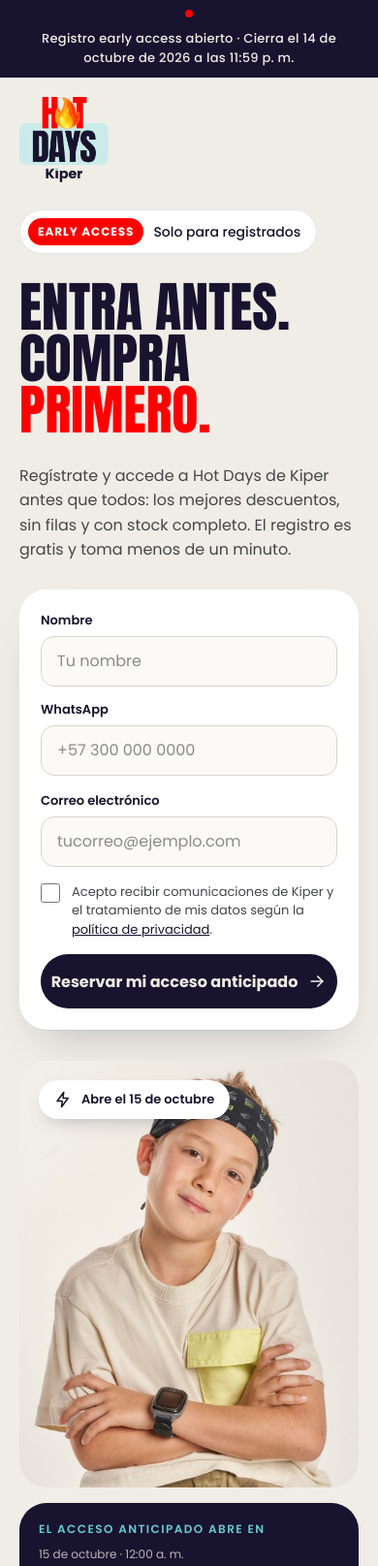
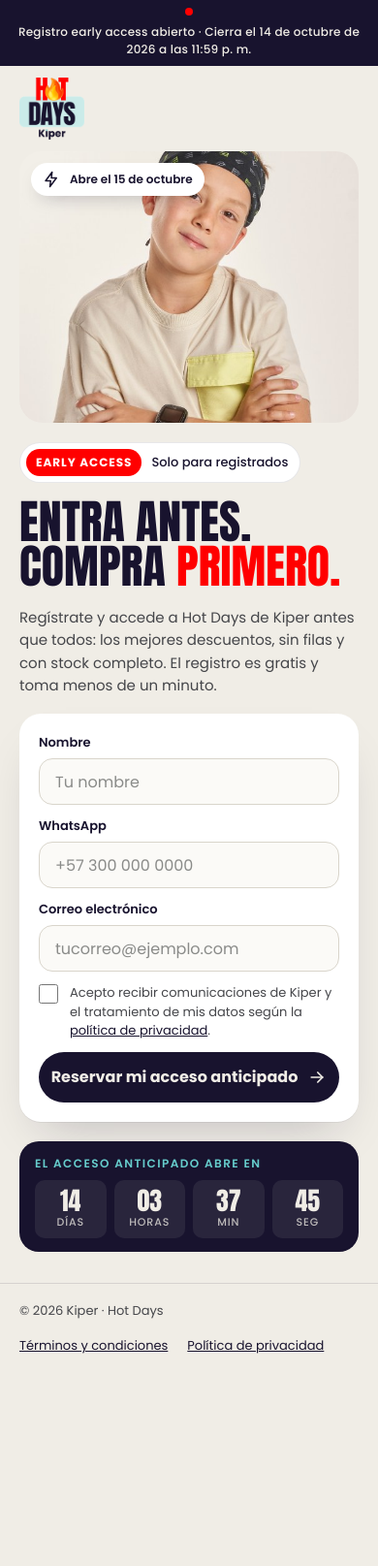
Before and after one commit to Laurakiper/hotdays, a plain HTML site: page index.html in a window 390 px wide. Shown: the top 1615 px of the page at 97% size. After the commit the page ends 1416 px from the top, so only its background shows below. Drawn offline with Linux system fonts and the light colour scheme.

Commit message:
Add files via upload

```diff
--- a/index.html
+++ b/index.html
@@ -170,7 +170,9 @@
 
       try {
         if (SCRIPT_URL.startsWith('https://')) {
-          await fetch(SCRIPT_URL, {
+          // Si Google tarda más de 4 s, seguimos a gracias (el registro igual llega)
+          const timeout = new Promise((resolve) => setTimeout(resolve, 4000));
+          await Promise.race([timeout, fetch(SCRIPT_URL, {
             method: 'POST',
             mode: 'no-cors',
             body: new URLSearchParams({
@@ -179,8 +181,9 @@
               correo,
               consent: 'true',
               origen: 'landing-hotdays-early-access'
-            })
-          });
+            }),
+            keepalive: true
+          })]);
         } else {
           console.warn('SCRIPT_URL no está configurada: el registro no se guardó.');
         }
--- a/styles.css
+++ b/styles.css
@@ -328,9 +328,39 @@
 .site-footer nav { display: flex; gap: 20px; }
 
 @media (max-width: 760px) {
+  .topbar { font-size: 12px; padding: 8px 16px; gap: 8px; }
+  .site-header { padding-block: 12px; }
+  .site-header .logo { height: 64px; }
+  .site-header .btn-pill { display: none; }
+
+  /* En celular: foto corta arriba, luego texto y formulario, contador al final */
+  .hero { gap: 20px; padding-bottom: 32px; padding-top: 0; }
+  .visual { display: contents; }
+  .photo { order: 0; min-height: 0; height: 280px; border-radius: 24px; flex-grow: 0; }
+  .photo img { object-position: center 35%; }
+  .hero-copy { order: 1; gap: 18px; }
+  .countdown { order: 2; padding: 14px 16px; border-radius: 20px; gap: 8px; }
+  .countdown .when { display: none; }
+  .countdown .num { font-size: 26px; }
+  .countdown .unit { padding: 8px 4px; border-radius: 10px; }
   .vtext { display: none; }
-  .photo { min-height: 440px; border-radius: 28px; }
-  .site-header .btn-pill { display: none; }
+  .chip { left: 12px; top: 12px; padding: 8px 12px; font-size: 12px; }
+
+  .badge { font-size: 13px; padding: 6px 12px 6px 6px; }
+  .hero h1 { font-size: 48px; }
+  .lead { font-size: 15px; line-height: 1.55; }
+  .card { padding: 20px; border-radius: 22px; }
+  .form { gap: 12px; }
+  .row { gap: 12px; }
+  .field input { height: 48px; }
+  .btn-primary { height: 52px; }
+
+  /* Gracias: sin foto en celular, el mensaje es lo importante */
+  .thanks .visual { display: none; }
+  .thanks h1 { font-size: 46px; }
+  .check { width: 56px; height: 56px; }
+
+  .site-footer .wrap { padding-block: 18px; }
 }
 
 @media (prefers-reduced-motion: reduce) {
```
